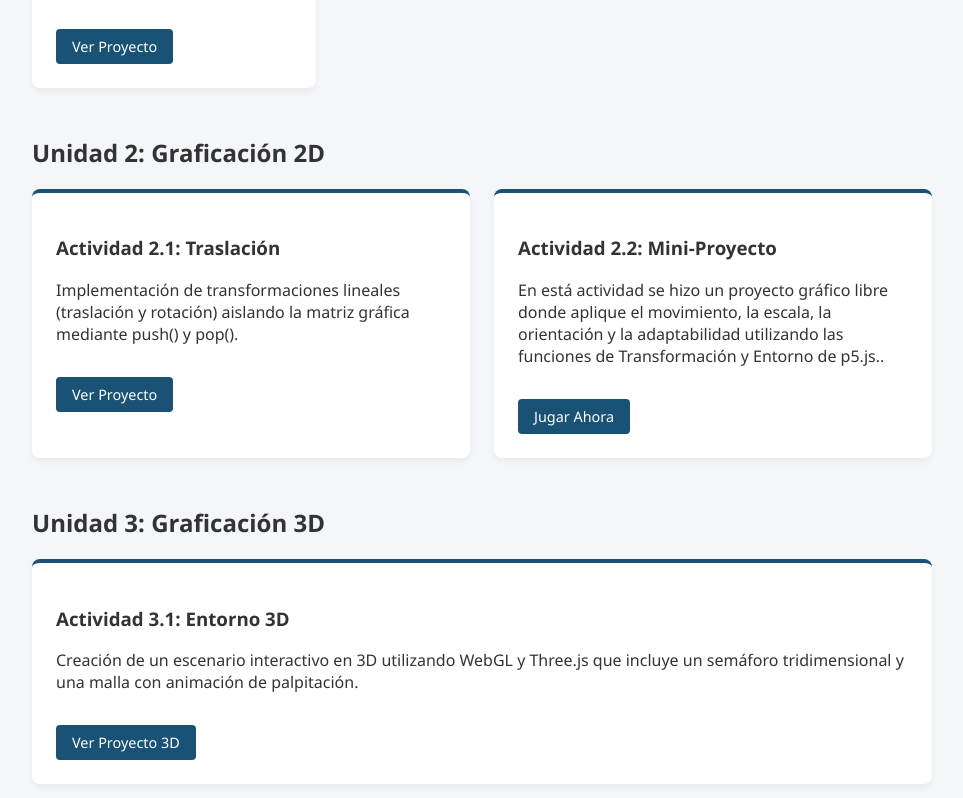
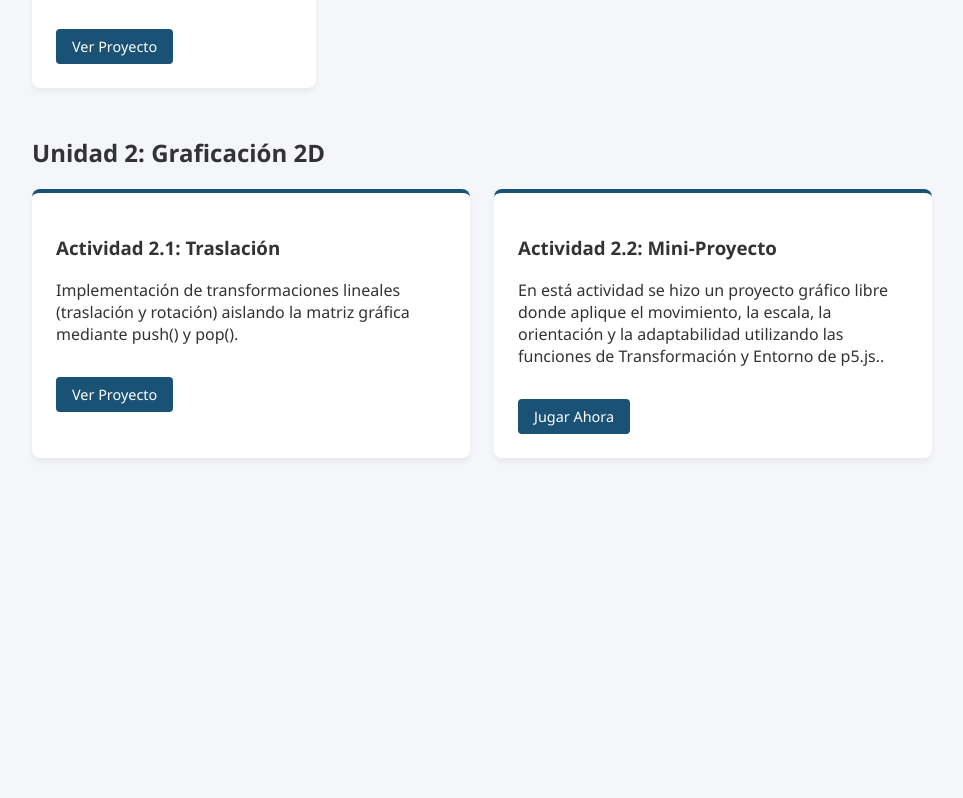
Before and after one commit to AlejandroKauil/graficacion_portafolio_alejandro_kauil, a plain HTML site: page index.html in a window 1280 px wide. Shown: the part 921-1719 px from the top of the page, without its empty margins (158-1121 px from the left). After the commit the page ends 1427 px from the top, so only its background shows below. Drawn offline with Linux system fonts and the light colour scheme.

Commit message:
Eliminar la sección Unidad 3 de index.html
Removed section for Unidad 3: Graficación 3D and its activities.

```diff
--- a/index.html
+++ b/index.html
@@ -64,19 +64,6 @@ Entorno de p5.js..</p>
                     <a href="https://editor.p5js.org/AlejandroKauil/full/XywiU9VZN" target="_blank" class="btn-enlace">Jugar Ahora</a>
                 </div>
 
-                 </div>
-        </section>
-
-                <section class="unidad-seccion">
-            <h2>Unidad 3: Graficación 3D</h2>
-            <div class="grid-actividades">
-
-                <div class="tarjeta-actividad">
-                    <h3>Actividad 3.1: Entorno 3D</h3>
-                    <p>Creación de un escenario interactivo en 3D utilizando WebGL y Three.js que incluye un semáforo tridimensional y una malla con animación de palpitación.</p>
-                    <a href="https://github.com" class="btn-enlace" target="_blank">Ver Proyecto 3D</a>
-                </div>
-
             </div>
         </section>
 
```
